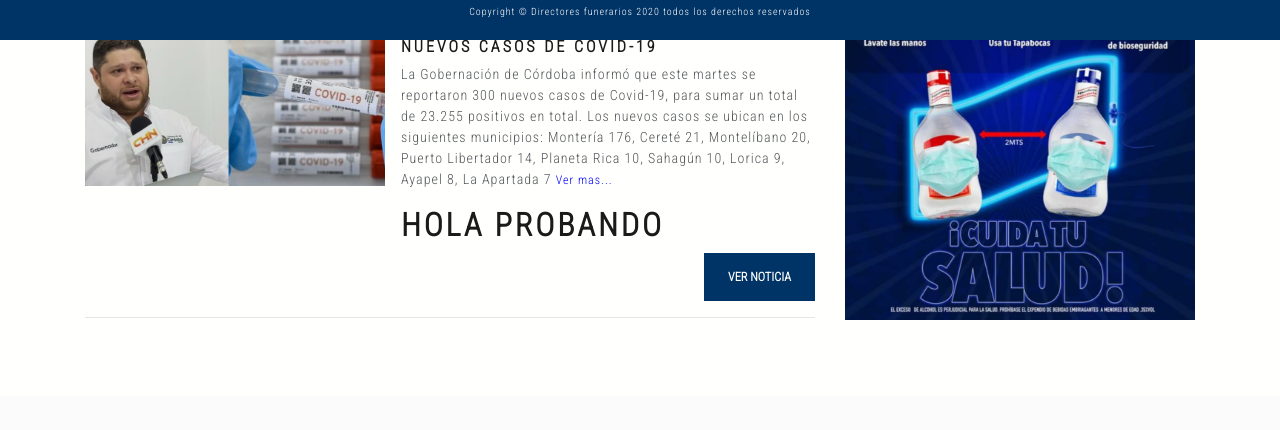
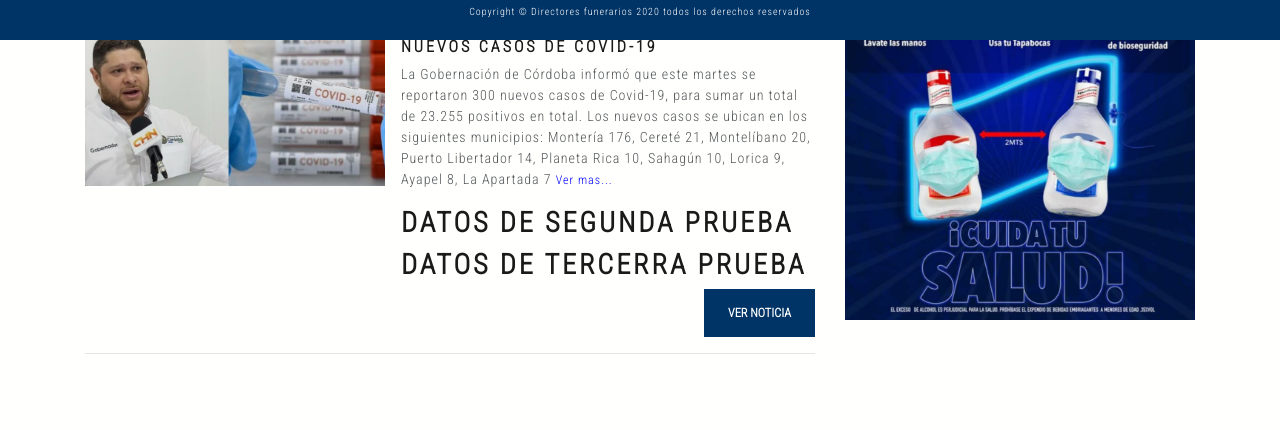
Before and after one commit to Jhonatan1993/directoresfunerarios, a PHP site: page /noticias in a window 1280 px wide. Shown: the part 760-1190 px from the top of the page. Before the commit the page ends 1156 px from the top, so only its background shows below. Run offline with PHP 8.4, Linux system fonts and the light colour scheme.

Commit message:
Prueba 3

```diff
--- a/views/noticias/index.php
+++ b/views/noticias/index.php
@@ -52,7 +52,8 @@
                         La Gobernación de Córdoba informó que este martes se reportaron 300 nuevos casos de Covid-19, para sumar un total de 23.255 positivos en total.
                         Los nuevos casos se ubican en los siguientes municipios: Montería 176, Cereté 21, Montelíbano 20, Puerto Libertador 14, Planeta Rica 10, Sahagún 10, Lorica 9, Ayapel 8, La Apartada 7 <a style="color: blue; font-size: 12px; text-decoration: none;" href="">Ver mas...</a>
                         </p>
-                            <h1>Hola probando</h1>
+                         <h2>Datos de segunda prueba</h2>
+                         <h2>Datos de tercerra prueba</h2>
                         <button style="float: right;" type="button" class="btn btn-secondary">Ver noticia</button>
                     </div>
             </div><hr>
```
